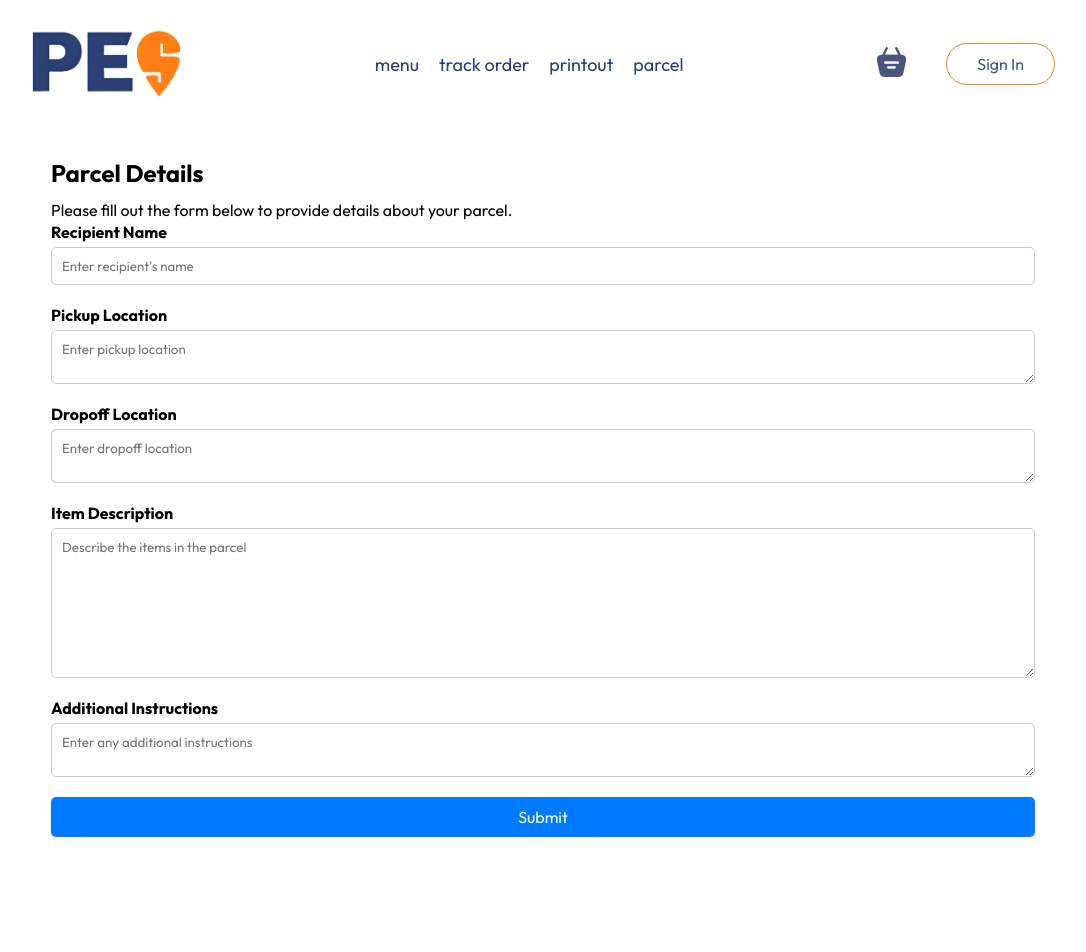
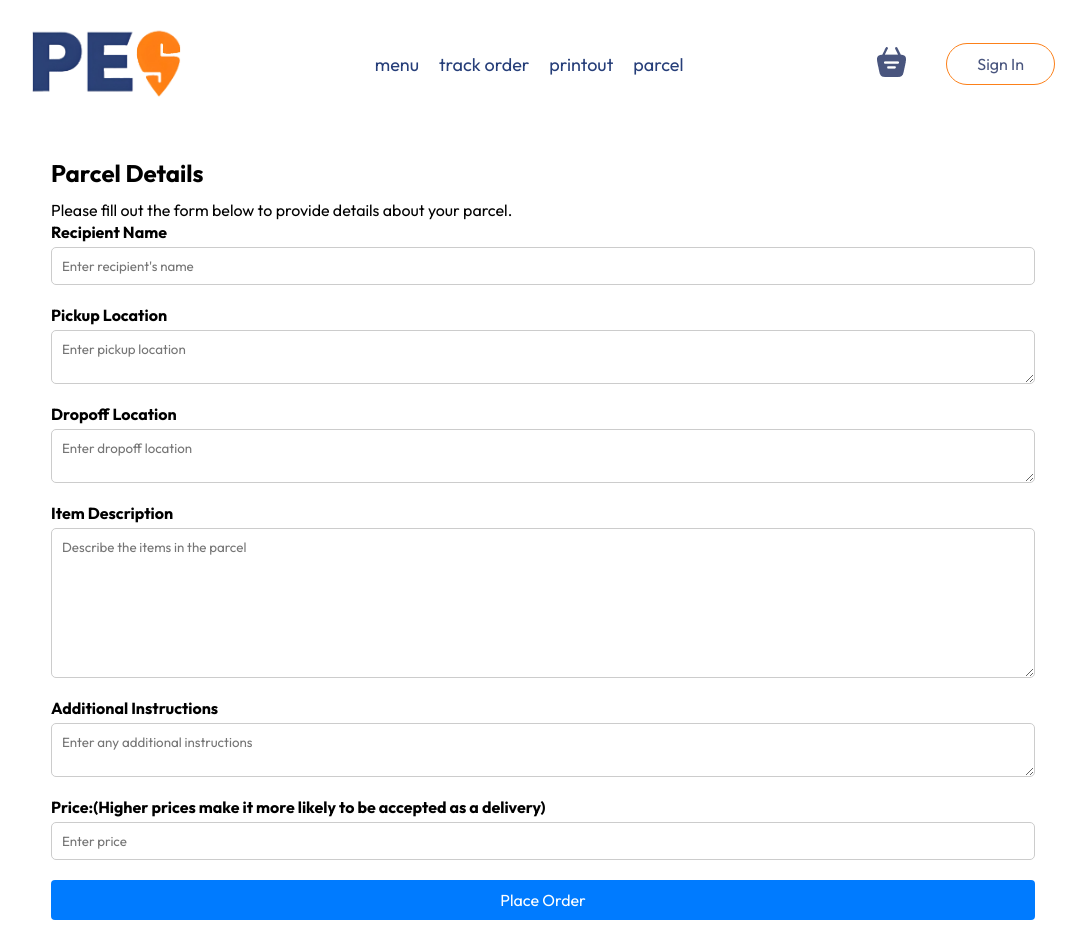
Before and after one commit to MJenius/BetterPESwiggy, a React (Vite) app in the folder frontend/: page /parcel in a window 1280 px wide. Shown: the top 952 px of the page, without its empty margins (97-1183 px from the left). Built offline with nearby package versions, Linux system fonts and the light colour scheme; no server answers.

Commit message:
Submit Button made

```diff
--- a/frontend/src/pages/Parcel/Parcel.jsx
+++ b/frontend/src/pages/Parcel/Parcel.jsx
@@ -22,17 +22,63 @@ const Parcel = () => {
   const handleSubmit = async (event) => {
     event.preventDefault();
     try {
-      const response = await axios.post(`${url}/api/parcel/create`, parcelData, {
+      const recipientName = document.getElementById('recipient-name').value;
+      const pickupLocation = document.getElementById('pickup-location').value;
+      const dropoffLocation = document.getElementById('dropoff-location').value;
+      const itemDescription = document.getElementById('item-description').value;
+      const additionalInstructions = document.getElementById('additional-instructions').value;
+      const price = document.getElementById('price').value;
+
+      const orderData = {
+        name: 'Parcel',
+        price: parseInt(price),
+        pickupLocation,
+        dropoffLocation,
+        additionalDetails: itemDescription + ', ' + additionalInstructions,
+      };
+
+      const response = await axios.post(`${url}/api/order/place`, orderData, {
         headers: { token: token },
       });
+
       if (response.data.success) {
-        // Add parcel to cart
-        navigate('/cart');
+        navigate('/myorders');
       } else {
         console.error(response.data.message);
       }
     } catch (error) {
-      console.error('Error creating parcel', error);
+      console.error('Error placing order', error);
+    }
+  };
+
+  const handleParcelDelivery = async (event) => {
+    event.preventDefault();
+    try {
+      const pickupLocation = document.getElementById('pickup-location').value;
+      const dropoffLocation = document.getElementById('dropoff-location').value;
+      const itemDescription = document.getElementById('item-description').value;
+      const additionalInstructions = document.getElementById('additional-instructions').value;
+      const price = document.getElementById('price').value;
+
+      const parcelData = {
+        name: 'Parcel',
+        price: parseInt(price),
+        pickupLocation,
+        dropoffLocation,
+        additionalDetails: itemDescription + ', ' + additionalInstructions,
+      };
+
+      const response = await axios.post(`${url}/api/parcel/deliver`, parcelData, {
+        headers: { token: token },
+      });
+
+      if (response.data.success) {
+        navigate('/myorders');
+      } else {
+        console.error(response.data.message);
+      }
+    } catch (error) {
+      console.error('Error placing parcel delivery', error);
     }
   };
 
@@ -40,7 +86,6 @@ const Parcel = () => {
 <div class="parcel-page">
     <h2>Parcel Details</h2>
     <p>Please fill out the form below to provide details about your parcel.</p>
-
     <div class="form-group">
         <label for="recipient-name">Recipient Name</label>
         <input type="text" id="recipient-name" placeholder="Enter recipient's name" />
@@ -60,13 +105,16 @@ const Parcel = () => {
         <label for="item-description">Item Description</label>
         <textarea id="item-description" class="item-input" placeholder="Describe the items in the parcel"></textarea>
     </div>
-
     <div class="form-group">
         <label for="additional-instructions">Additional Instructions</label>
         <textarea id="additional-instructions" class="instructions-input" placeholder="Enter any additional instructions"></textarea>
     </div>
+    <div class="form-group">
+    <label for="price">Price:(Higher prices make it more likely to be accepted as a delivery)</label>
+    <input type="number" id="price" name="price" min="5" placeholder="Enter price" class="form-control"/>
+    </div>
 
-    <button class="button">Submit</button>
+    <button class="submit" onClick={handleParcelDelivery}>Place Order</button>
 </div>
   );
 };
```
